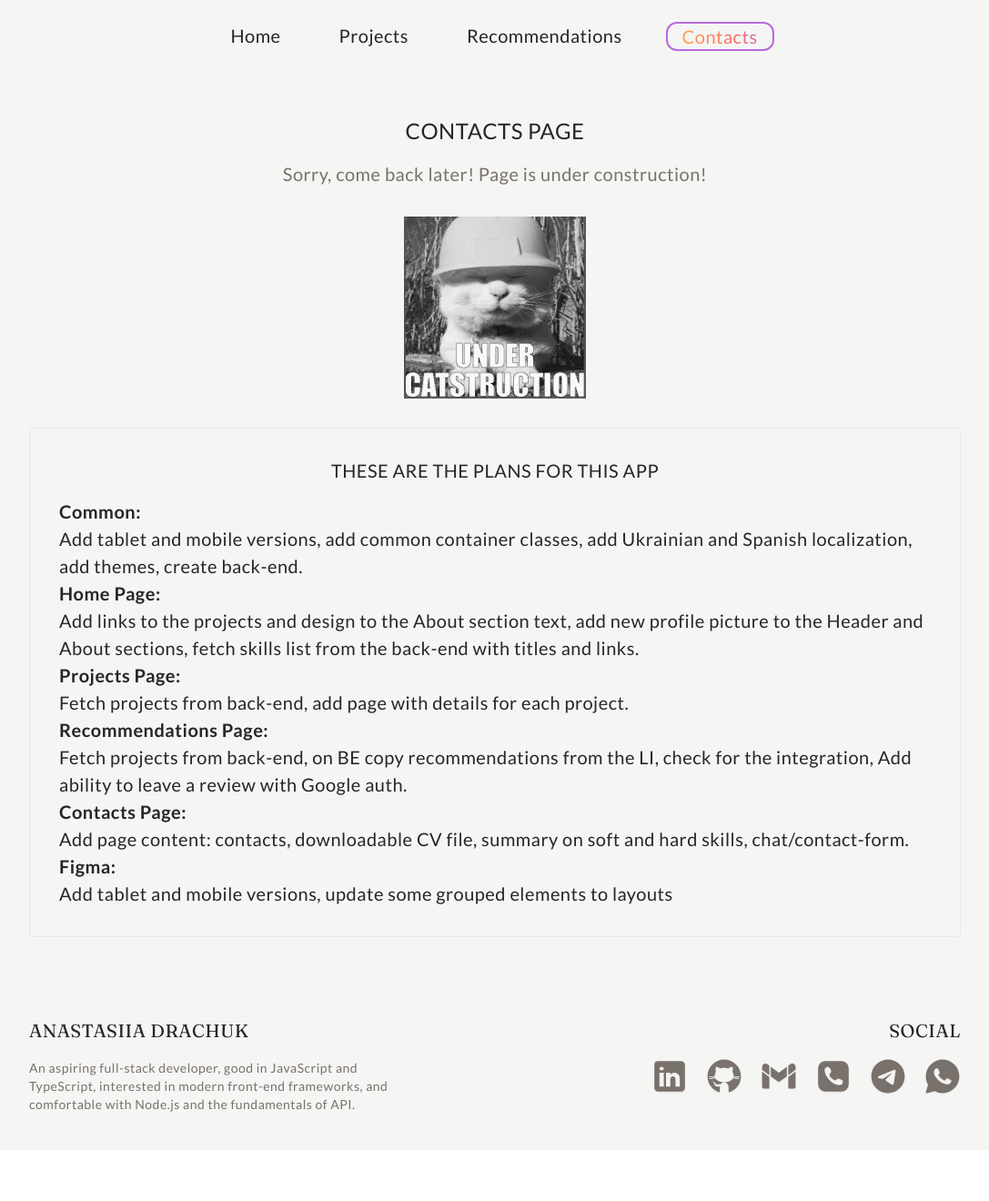
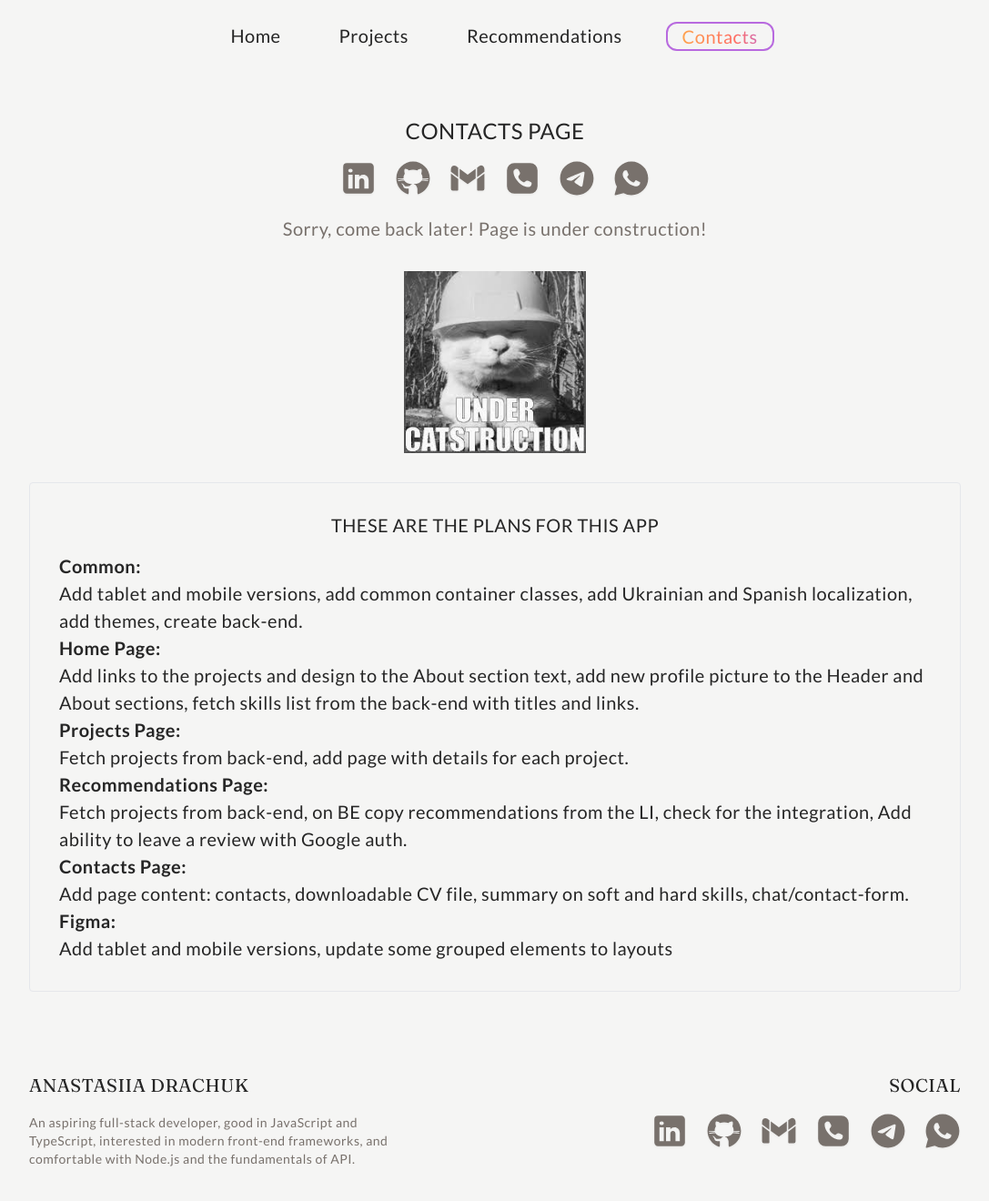
Before and after one commit to defaultnastia/anacodes, a Next.js app: page /contacts in a window 1280 px wide. Shown: the top 1320 px of the page at 91% size, without its empty margins (96-1183 px from the left). Before the commit the page ends 1264 px from the top, so only its background shows below. Built offline with nearby package versions, Linux system fonts and the light colour scheme.

Commit message:
added basic contacts

```diff
--- /dev/null
+++ b/src/app/components/contacts/Socials.tsx
@@ -0,0 +1,57 @@
+import React from "react";
+import Icon from "../Icon";
+import clsx from "clsx";
+
+const iconAppearance =
+  "drop-shadow-sm fill-stone-500 hover:fill-accent hover:cursor-pointer";
+
+interface SocialsProps {
+  className?: string;
+}
+
+const Socials = ({ className }: SocialsProps) => {
+  return (
+    <ul
+      className={clsx(
+        "flex items-center justify-center tablet:justify-end gap-2 desktop:gap-5 flex-grow py-5 tablet:pt-0",
+        className
+      )}
+    >
+      <li>
+        <a
+          href="https://www.linkedin.com/in/anastasiia-drachuk/"
+          target="_blank"
+        >
+          <Icon name="linkedin" size={40} className={iconAppearance} />
+        </a>
+      </li>
+      <li>
+        <a href="https://github.com/defaultnastia" target="_blank">
+          <Icon name="Github" size={40} className={iconAppearance} />
+        </a>
+      </li>
+      <li>
+        <a href="mailto:anastayaaa@gmail.com">
+          <Icon name="gmail" size={40} className={iconAppearance} />
+        </a>
+      </li>
+      <li>
+        <a href="tel:+34672509702">
+          <Icon name="phone" size={40} className={iconAppearance} />
+        </a>
+      </li>
+      <li>
+        <a href="https://t.me/nastiabydefault" target="_blank">
+          <Icon name="telegram" size={40} className={iconAppearance} />
+        </a>
+      </li>
+      <li>
+        <a href="https://wa.me/34672509702" target="_blank">
+          <Icon name="whatsapp" size={40} className={iconAppearance} />
+        </a>
+      </li>
+    </ul>
+  );
+};
+
+export default Socials;
--- a/src/app/components/footer/Footer.tsx
+++ b/src/app/components/footer/Footer.tsx
@@ -2,14 +2,12 @@ import React from "react";
 import Icon from "../Icon";
 import { Fraunces } from "next/font/google";
 import clsx from "clsx";
+import Socials from "../contacts/Socials";
 
 const marker = Fraunces({
   subsets: ["latin"],
   weight: ["400", "600"],
 });
-
-const iconAppearance =
-  "drop-shadow-sm fill-stone-500 hover:fill-accent hover:cursor-pointer";
 
 const Footer = () => {
   return (
@@ -38,41 +36,7 @@ const Footer = () => {
         >
           Social
         </h3>
-        <ul className="flex items-center justify-center tablet:justify-end gap-2 desktop:gap-5 flex-grow py-5 tablet:pt-0">
-          <li>
-            <a
-              href="https://www.linkedin.com/in/anastasiia-drachuk/"
-              target="_blank"
-            >
-              <Icon name="linkedin" size={40} className={iconAppearance} />
-            </a>
-          </li>
-          <li>
-            <a href="https://github.com/defaultnastia" target="_blank">
-              <Icon name="Github" size={40} className={iconAppearance} />
-            </a>
-          </li>
-          <li>
-            <a href="mailto:anastayaaa@gmail.com">
-              <Icon name="gmail" size={40} className={iconAppearance} />
-            </a>
-          </li>
-          <li>
-            <a href="tel:+34672509702">
-              <Icon name="phone" size={40} className={iconAppearance} />
-            </a>
-          </li>
-          <li>
-            <a href="https://t.me/nastiabydefault" target="_blank">
-              <Icon name="telegram" size={40} className={iconAppearance} />
-            </a>
-          </li>
-          <li>
-            <a href="https://wa.me/34672509702" target="_blank">
-              <Icon name="whatsapp" size={40} className={iconAppearance} />
-            </a>
-          </li>
-        </ul>
+        <Socials />
       </div>
     </div>
   );
--- a/src/app/contacts/page.tsx
+++ b/src/app/contacts/page.tsx
@@ -1,5 +1,6 @@
 import React from "react";
-import ToDoList from "../components/ToDoList.jsx";
+import ToDoList from "../components/ToDoList";
+import Socials from "../components/contacts/Socials";
 
 const ContactsPage = () => {
   return (
@@ -7,6 +8,7 @@ const ContactsPage = () => {
       <h2 className="text-center font-medium text-2xl uppercase mb-4">
         Contacts Page
       </h2>
+      <Socials className="w-fit m-auto" />
       <ToDoList></ToDoList>
     </div>
   );
```
